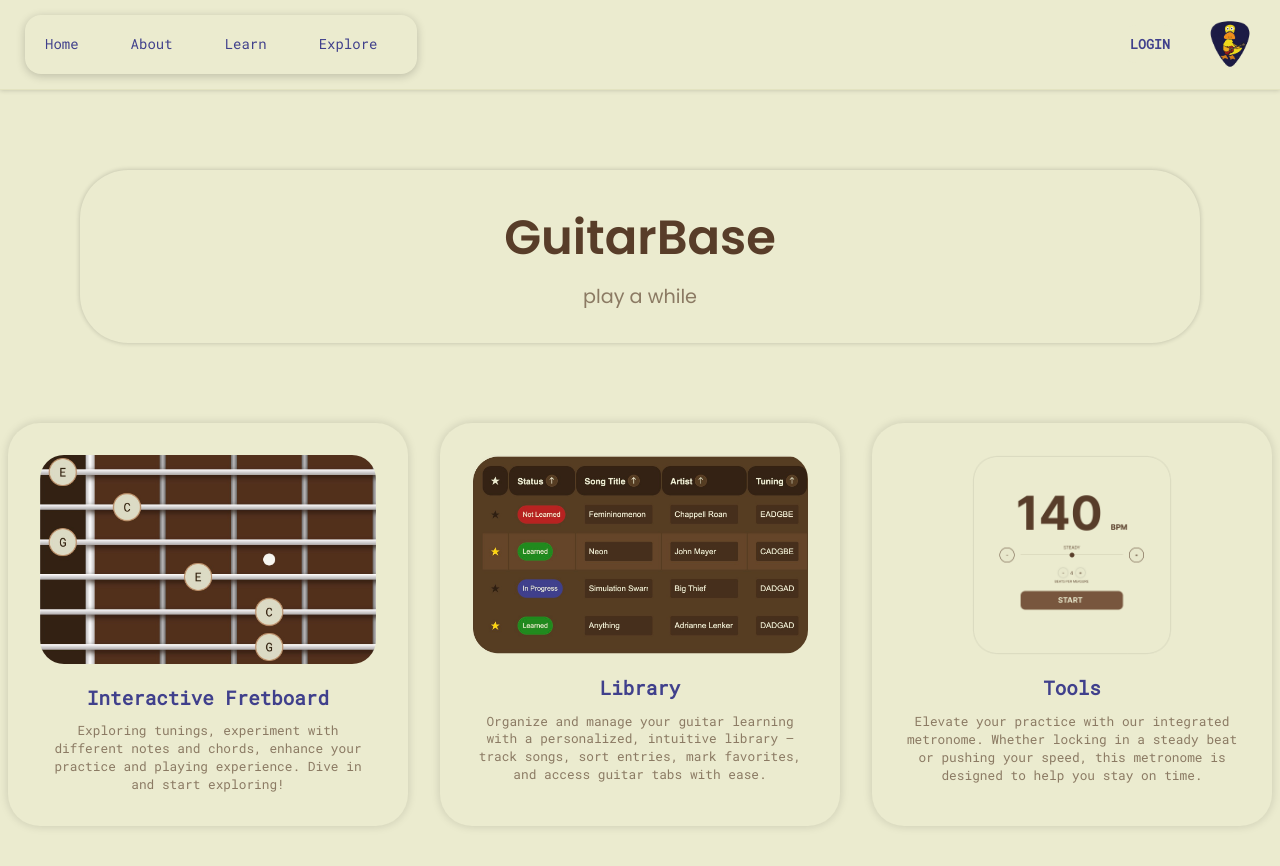
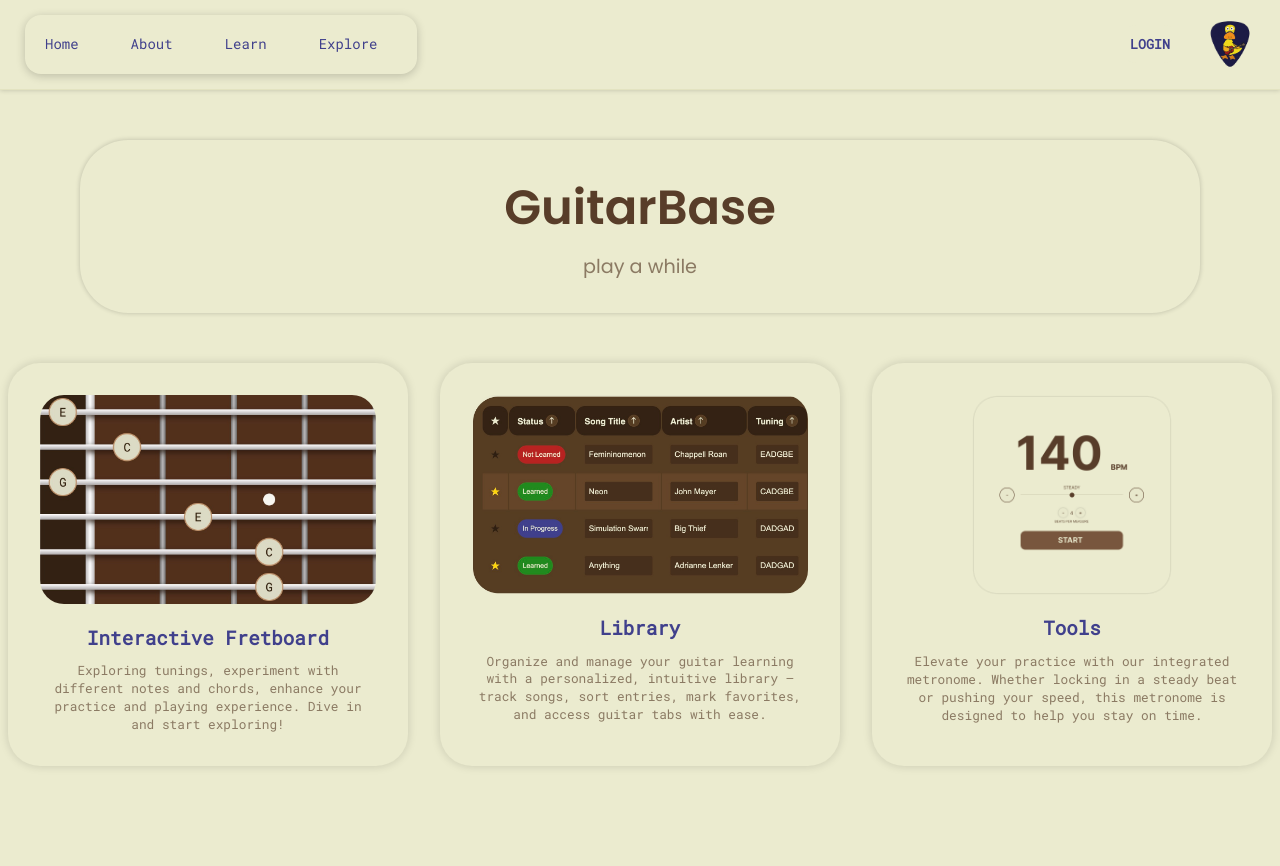
Before and after one commit to brmattos/GuitarBase2, a React (Create React App) app: page / in a window 1280 px wide. Shown: the top 866 px of the page. After the commit the page ends 814 px from the top, so only its background shows below. Built offline with nearby package versions, Linux system fonts and the light colour scheme; no server answers; some icons are missing; a web font is replaced by a local one.

Commit message:
fix: margin causing scrolling

```diff
--- a/src/styles/home.scss
+++ b/src/styles/home.scss
@@ -11,7 +11,7 @@
   padding: 2rem 4rem;
   border-radius: 3rem;
   text-align: center;
-  margin: 80px;
+  margin: 50px 80px;
 
   .title {
     font-size: 3rem;
```
